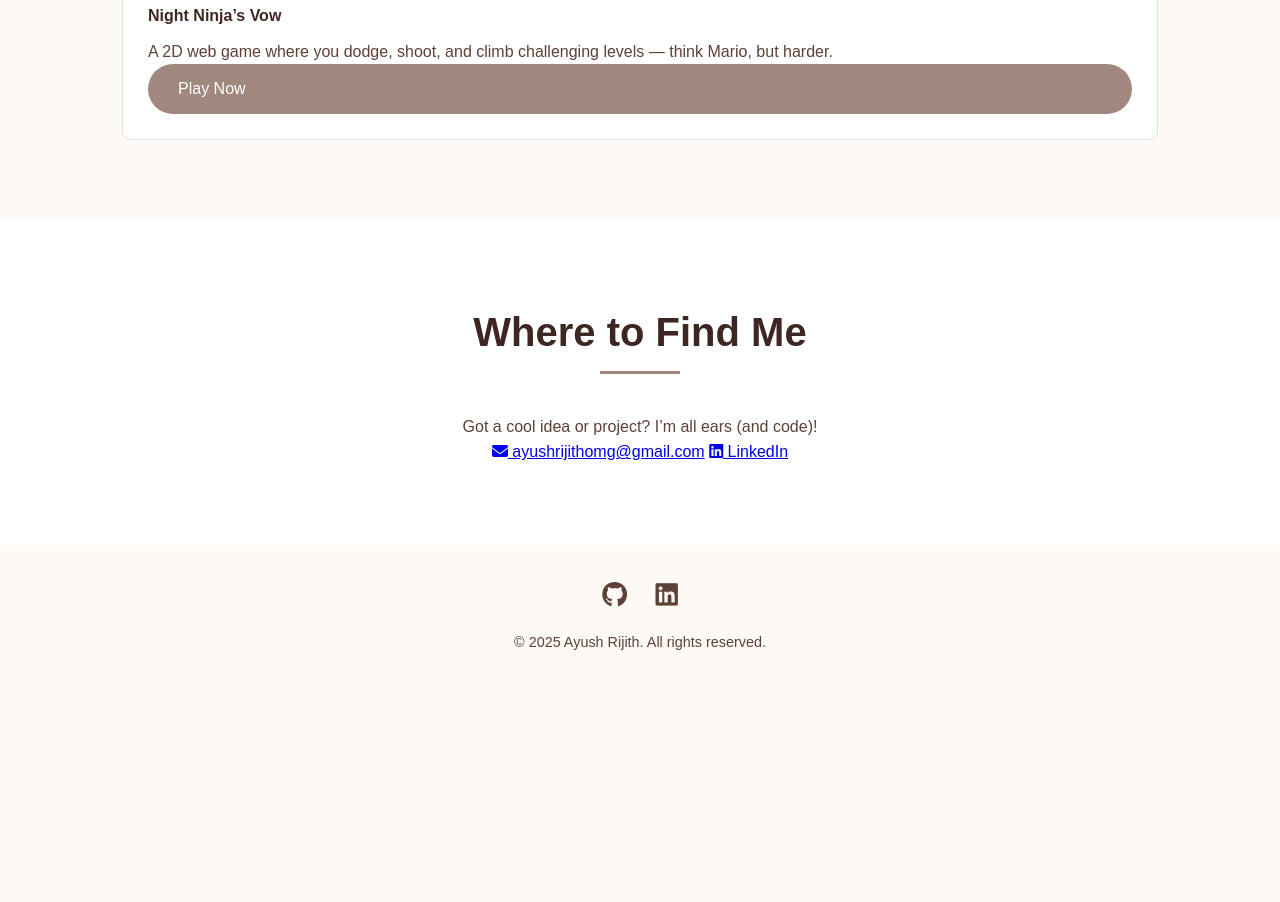
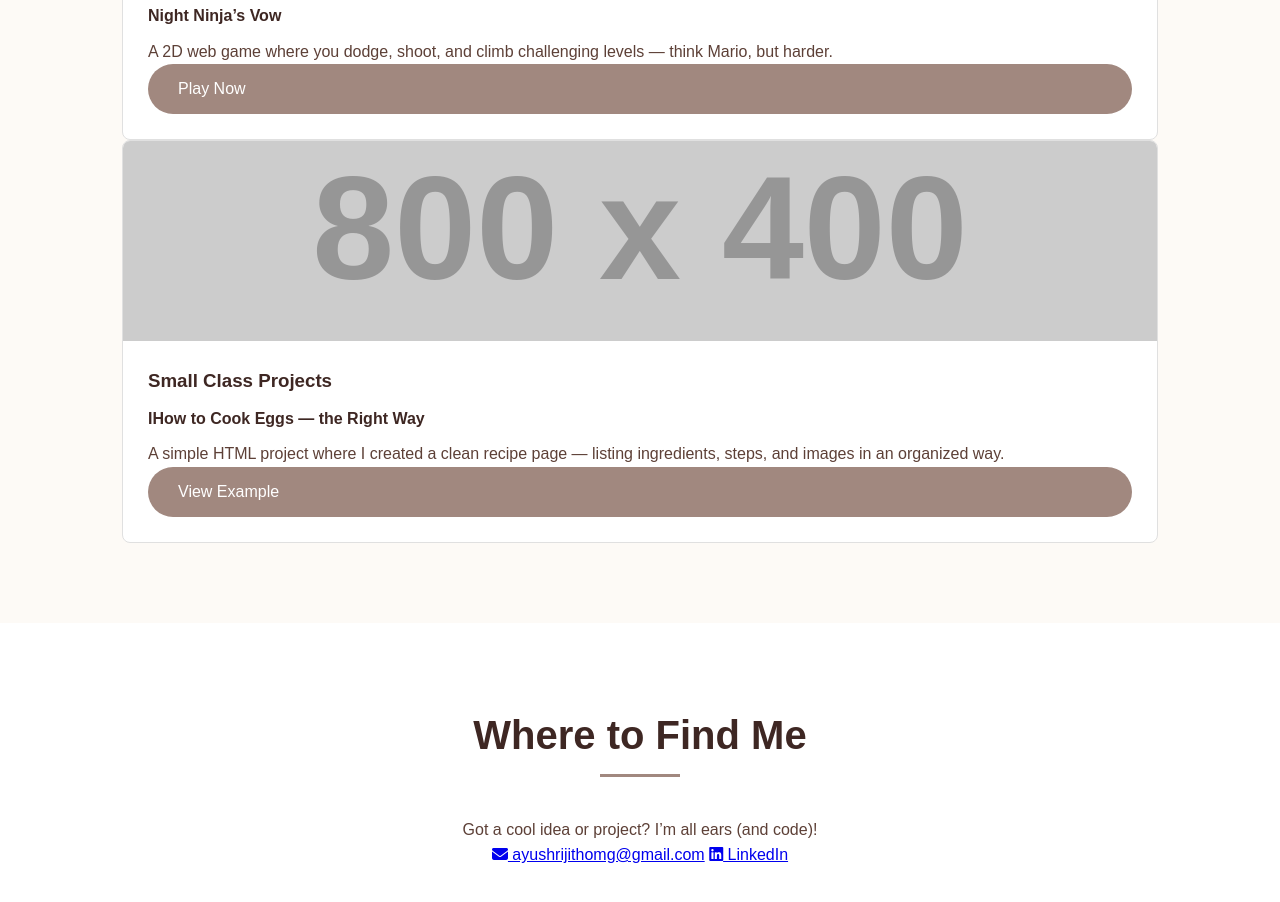
Before and after one commit to snappyfingurz/portfolio, a plain HTML site: page index.html in a window 1280 px wide. Shown: the part 1817-2719 px from the top of the page. Before the commit the page ends 2501 px from the top, so only its background shows below. Drawn offline with Linux system fonts and the light colour scheme; placeholder pictures from the web are drawn by us.

Commit message:
Update index.html

```diff
--- a/index.html
+++ b/index.html
@@ -420,6 +420,15 @@
                         </div>
                     </div>
                 </div>
+                 <div class="project-card">
+                    <img src="https://placehold.co/800x400/fdfaf6/5d4037?text=Class+Assignments">
+                    <div class="project-info">
+                        <h3>Small Class Projects</h3>
+                        <h4>IHow to Cook Eggs — the Right Way</h4>
+                        <p>A simple HTML project where I created a clean recipe page — listing ingredients, steps, and images in an organized way.</p>
+                        <a href="https://snappyfingurz.github.io/cooking-eggs-instructions/" target="_blank" class="action-button">View Example</a>
+                    </div>
+                </div>
             </div>
         </section>
 
```
